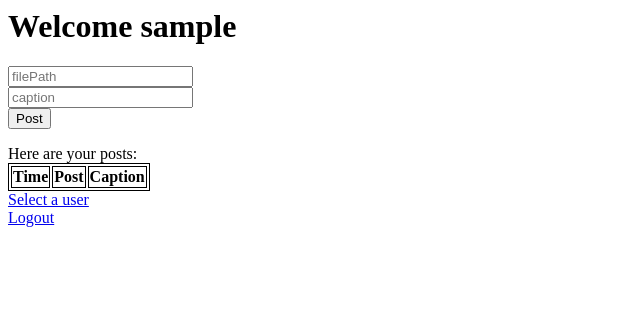
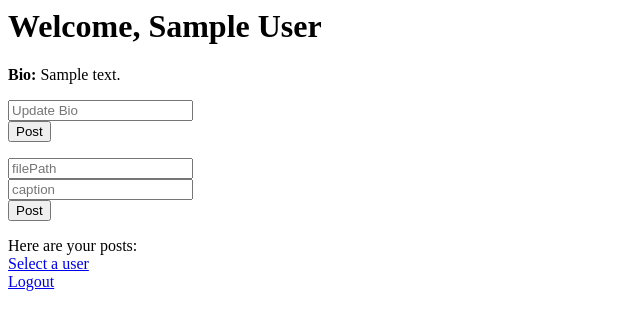
Before and after one commit to noormdfahimfaisal/finstagram_python, a Flask app: page /home in a window 1280 px wide. Shown: the top 330 px of the page, without its empty margins (0-640 px from the left). Run offline with Flask 2, Linux system fonts and the light colour scheme; the visitor is signed in with stand-in values (Sample User, id 1); tables that the repository leaves empty hold one stand-in row (values such as "Sample post"); lists and menus that the app fills with data are empty.

Commit message:
added things:

```diff
--- a/server.py
+++ b/server.py
@@ -93,9 +93,25 @@
     query = 'SELECT timestamp, filePath, caption FROM Photo WHERE photoOwner = %s ORDER BY timestamp DESC'
     cursor.execute(query, (user))
     data = cursor.fetchall()
+    queryName ='SELECT fname, lname FROM Person WHERE username = %s'
+    cursor.execute(queryName, (user))
+    name = cursor.fetchall()
+    queryBio = 'select bio from Person where username = %s'
+    cursor.execute(queryBio,(user))
+    bio = cursor.fetchall()
     cursor.close()
-    return render_template('home.html', username=user, posts=data)
+    return render_template('home.html', username=user, posts=data, name = name, bio = bio)
 
+@app.route('/post_bio', methods=['POST'])
+def postBio():
+    username = session['username']
+    cursor = conn.cursor();
+    bio = request.form['postBio']
+    query = 'UPDATE Person SET bio = %s WHERE username = %s'
+    cursor.execute(query, (bio, username))
+    conn.commit()
+    cursor.close()
+    return redirect(url_for('home'))
 
 @app.route('/post', methods=['GET', 'POST'])
 def post():
@@ -126,12 +142,40 @@
 def show_posts():
     poster = request.args['poster']
     cursor = conn.cursor();
-    query = 'SELECT timestamp, filePath FROM Photo WHERE photoOwner = %s ORDER BY timestamp DESC'
+    query = 'SELECT timestamp, filePath, caption FROM Photo WHERE photoOwner = %s ORDER BY timestamp DESC'
     cursor.execute(query, poster)
     data = cursor.fetchall()
+    queryBio = 'select bio from Person where username = %s'
+    cursor.execute(queryBio, (poster))
+    bio =cursor.fetchall()
     cursor.close()
-    return render_template('show_posts.html', poster_name=poster, posts=data)
+    return render_template('show_posts.html', poster_name=poster, posts=data, bio=bio)
 
+#@app.route('/follow')
+#def follow():
+#    follower = session['username']
+#    followee = request.args(followee)
+#    cursor = conn.cursor();
+#    if follower != followee:
+#        query = 'INSERT INTO Follow values (%s, %s, false)'
+#        cursor.execute(query, (follower, followee))
+#    return render_template('request_follow, ', )
+
+@app.route("/uploadImage", methods=["POST"])
+def upload_image():
+    if request.files:
+        image_file = request.files.get("imageToUpload", "")
+        image_name = image_file.filename
+        filepath = os.path.join(IMAGES_DIR, image_name)
+        image_file.save(filepath)
+        query = "INSERT INTO Photo (timestamp, filePath) VALUES (%s, %s)"
+        with connection.cursor() as cursor:
+            cursor.execute(query, (time.strftime('%Y-%m-%d %H:%M:%S'), image_name))
+        message = "Image has been successfully uploaded."
+        return render_template("upload.html", message=message)
+    else:
+        message = "Failed to upload image."
+        return render_template("upload.html", message=message)
 @app.route('/logout')
 def logout():
     session.pop('username')
--- a/templates/home.html
+++ b/templates/home.html
@@ -2,8 +2,13 @@
 <head>
 </head>
 <body>
+	<h1>Welcome, {{name[0].fname}} {{name[0].lname}}</h1>
+	<p><strong>Bio: </strong>{{bio[0].bio}}</p>
+	<form action="/post_bio" method="POST">
+		<input type="text" name = "postBio" placeholder="Update Bio"/> </br>
+		<input type="submit" value = Post />
+	</form>
 <form action="/post" method="POST">
-	<h1>Welcome {{username}}</h1>
 	<input type="text" name = "filePath" placeholder="filePath" required/> </br>
 	<input type="text" name = "caption" placeholder="caption" required/> </br>
 	<input type="submit" value = Post />
@@ -16,20 +21,12 @@
 </style>
 
 Here are your posts:
-
-<table>
-	<th>Time</th>
-	<th>Post</th>
-	<th>Caption</th>
-
+<div>
 {% for line in posts %}
-	<tr>
-		<td>{{line.timestamp}}</td>
-		<td>{{line.filePath}}</td>
-		<td>{{line.caption}}</td>
-	</tr>
+		<p>{{line.filePath}}</p>
+		<p>{{line.timestamp}} {{line.caption}}</p>
 {% endfor %}
-</table>
+</div>
 
 <a href="/select_user">Select a user</a>
 <br>
```
Also changed, not shown: templates/show_posts.html (+13 -11 lines).
